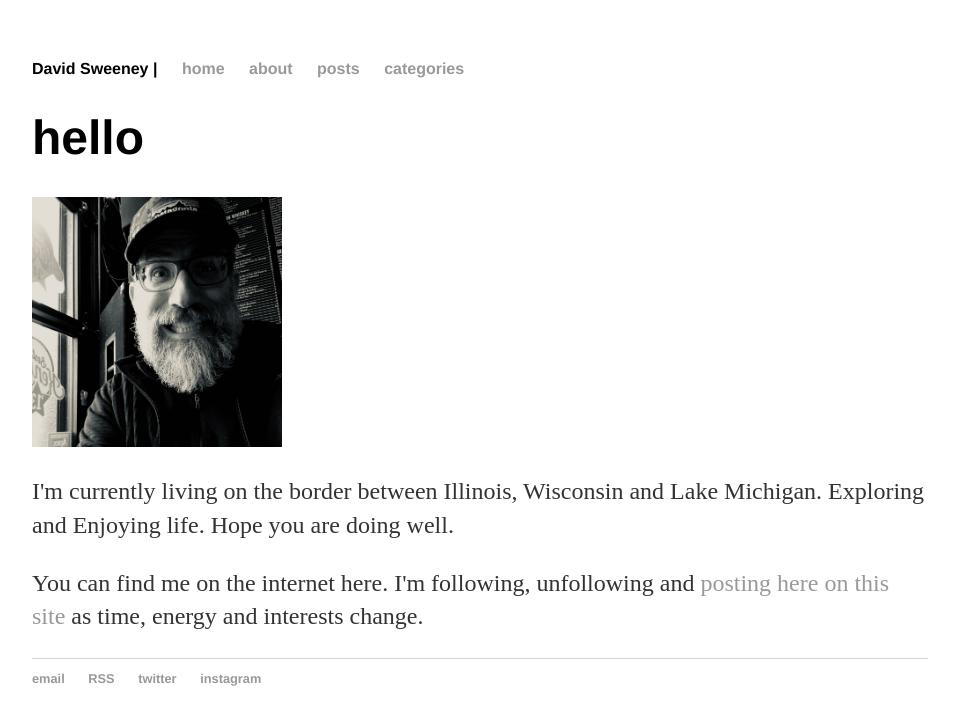
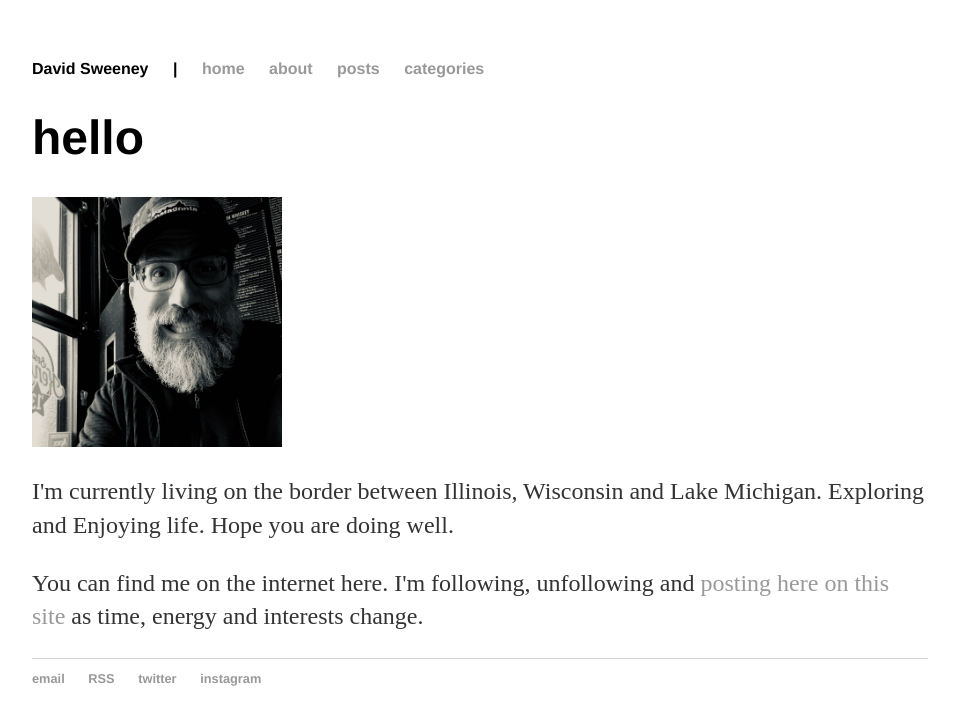
Before and after one commit to dvdsweeney/dvdsweeney.github.io, a Jekyll site: the page built from index.html, in a window 1280 px wide. Shown: the top 725 px of the page, without its empty margins (160-1115 px from the left). Built offline with Jekyll 4.4.1, drawn with Linux system fonts in a browser that asks for light colours.

Commit message:
Update default.html

```diff
--- a/_layouts/default.html
+++ b/_layouts/default.html
@@ -8,7 +8,8 @@
 		<body>
 			<nav>
 	    		<ul>
-				<li>David Sweeney |</li>
+				<li>David Sweeney</li>
+				<li>|</li>
 				<li><a href="/">home</a></li>
 		        	<li><a href="/about">about</a></li>
 	        		<li><a href="/blog">posts</a></li>
```
